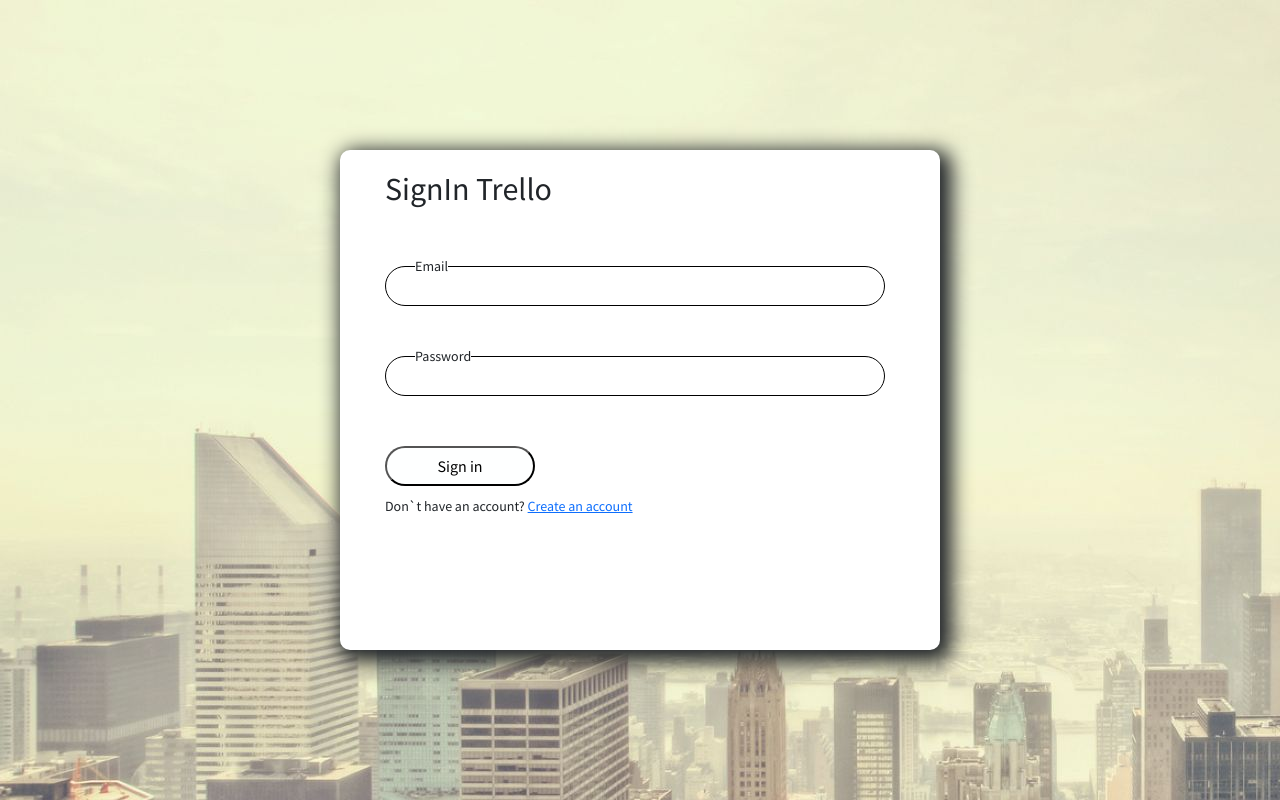
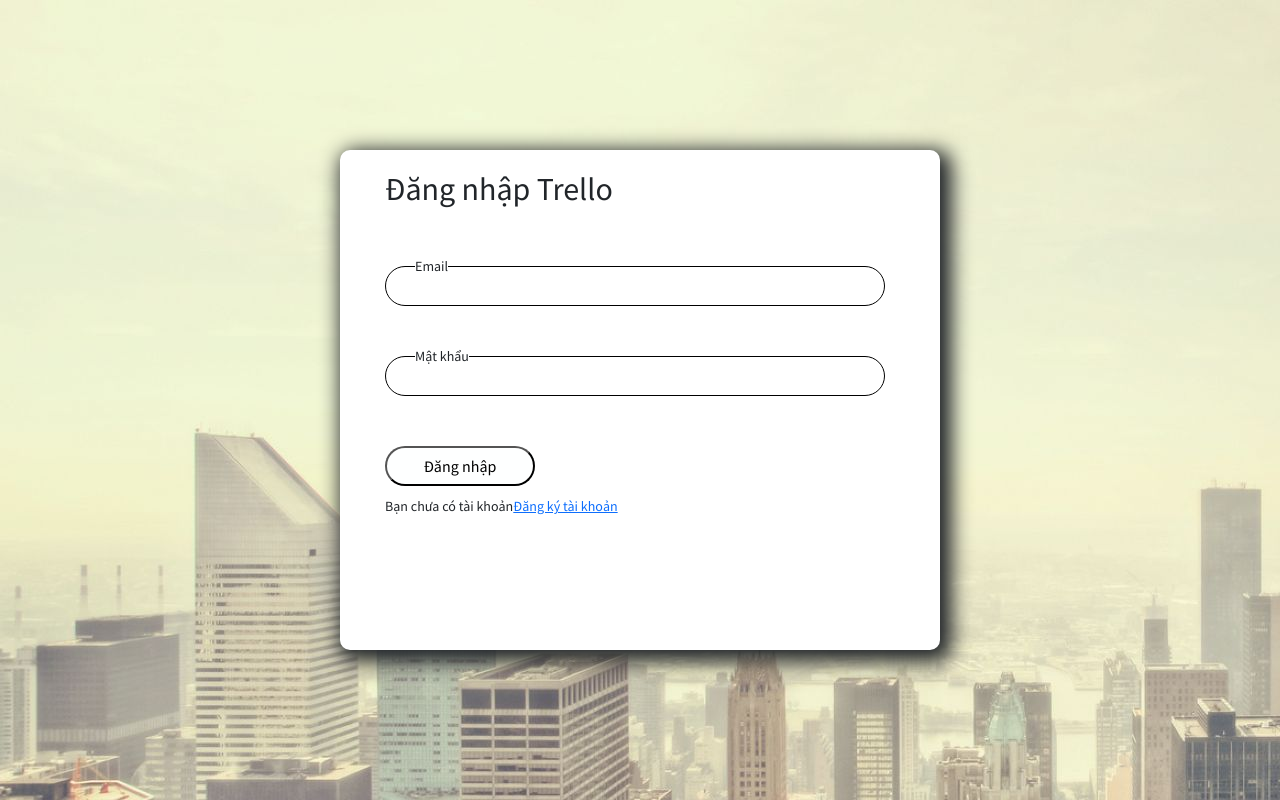
Before and after one commit to dbkhang/trello-web, a React (Create React App) app: page /signin in a window 1280 px wide. Built offline with nearby package versions, Linux system fonts and the light colour scheme.

Commit message:
sua signin

```diff
--- a/src/pages/SignIn/SignIn.js
+++ b/src/pages/SignIn/SignIn.js
@@ -31,7 +31,7 @@
   return (
     <div className="main-signin">
       <div className="content-signin">
-        <div className="title-signin"><h2>SignIn Trello</h2></div>
+        <div className="title-signin"><h2>Đăng nhập Trello</h2></div>
         <form>
           <div className="input-signin">
             <label>Email</label>
@@ -42,7 +42,7 @@
             />
           </div>
           <div className="input-signin">
-            <label>Password</label>
+            <label>Mật khẩu</label>
             <input
               type="password"
               // placeholder="Password"
@@ -55,10 +55,10 @@
           <button
             onClick={handleSignin}
             className="btn-signin"
-          >Sign in</button>
+          >Đăng nhập</button>
           <div className="link-signup">
-            <span> Don`t have an account? </span>
-            <Link to="/signup" >Create an account </Link>
+            <span>Bạn chưa có tài khoản</span>
+            <Link to="/signup" >Đăng ký tài khoản</Link>
           </div>
         </div>
       </div>
--- a/src/pages/SignUp/SignUp.js
+++ b/src/pages/SignUp/SignUp.js
@@ -11,11 +11,19 @@
   const [error, setError] = useState(null)
   const history = useNavigate()
 
+  function isValidEmail(email) {
+    return /\S+@\S+\.\S+/.test(email)
+  }
+
   const handleSignUp = async (event) => {
     event.preventDefault()
     if (email === '' || password === '' || userName === '') {
       return setError('Hãy nhập đẩy đủ thông tin')
     }
+    if (!isValidEmail(email)) {
+      return setError('Email sai')
+    }
+
     let newAccount = {
       email: email,
       userName: userName,
@@ -32,7 +40,7 @@
   return (
     <div className="main-signup">
       <div className="content-signup">
-        <div className="title-signup"><h2>SignUp Trello</h2></div>
+        <div className="title-signup"><h2>Đăng ký tài khoản Trello</h2></div>
         <form>
           <div className="input-signup">
             <label>Email</label>
@@ -42,14 +50,22 @@
             />
           </div>
           <div className="input-signup">
-            <label>UserName</label>
+            <label>Tên tài khoản</label>
             <input
               // placeholder="UserName"
               onChange={(event) => setUserName(event.target.value)}
             />
           </div>
           <div className="input-signup">
-            <label>Password</label>
+            <label>Mật khẩu</label>
+            <input
+              type="password"
+              // placeholder="Password"
+              onChange={(event) => setPassword(event.target.value)}
+            />
+          </div>
+          <div className="input-signup">
+            <label>Nhập lại mật khẩu</label>
             <input
               type="password"
               // placeholder="Password"
@@ -62,10 +78,10 @@
           <button
             onClick={handleSignUp}
             className="btn-signup"
-          >Create Account</button>
+          >Tạo tài khoảnt</button>
           <div className="link-signin">
-            <span> Have an account? </span>
-            <Link to="/signin" >Create an account </Link>
+            <span> Bạn đã có tài khoản? </span>
+            <Link to="/signin" >Đăng nhập </Link>
           </div>
         </div>
       </div>
--- a/src/pages/SignUp/SignUp.scss
+++ b/src/pages/SignUp/SignUp.scss
@@ -7,7 +7,8 @@
     .content-signup {
         background-color: white;
         width: 600px;
-        height: 500px;
+        padding-bottom: 20px;
+        // height: 500px;
         // border: 1px solid black;
         border-radius: 10px;
         display: flex;
@@ -52,7 +53,7 @@
 
         .text-red-500 {
             position: absolute;
-            top: 350px;
+            top: 435px;
             left: 45px;
             color: red;
             font-size: 16px;
```
